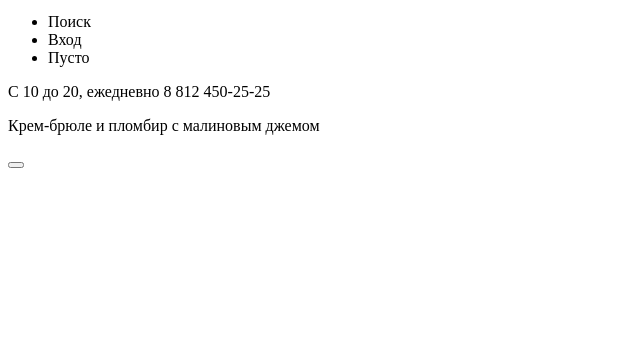
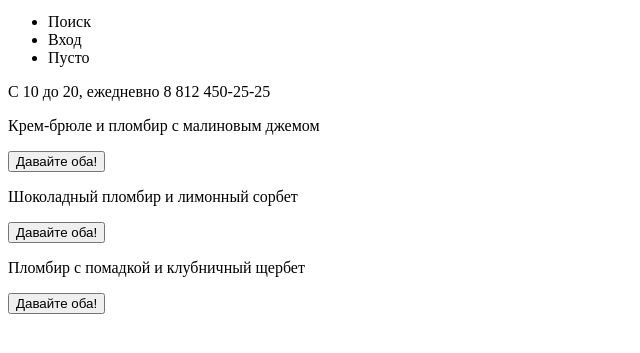
Before and after one commit to Sadchikhina/gllacy, a plain HTML site: page index.html in a window 1280 px wide. Shown: the part 149-502 px from the top of the page, without its empty margins (0-640 px from the left). Drawn offline with Linux system fonts and the light colour scheme.

Commit message:
slider added

```diff
--- a/index.html
+++ b/index.html
@@ -33,9 +33,20 @@
         <div class="slide-text">
           <p>Крем-брюле и пломбир с малиновым джемом</p>
         </div>
-        <button type="button" name="button"></button>
+        <button class="add-button" aria-label="Добавить в корзину">Давайте оба!</button>
       </div>
-
+      <div class="slide2">
+        <div class="slide-text">
+          <p>Шоколадный пломбир и лимонный сорбет</p>
+        </div>
+        <button class="add-button" aria-label="Добавить в корзину">Давайте оба!</button>
+      </div>
+      <div class="slide3">
+        <div class="slide-text">
+          <p>Пломбир с помадкой и клубничный щербет</p>
+        </div>
+        <button class="add-button" aria-label="Добавить в корзину">Давайте оба!</button>
+      </div>
     </div>
 
   </body>
```
